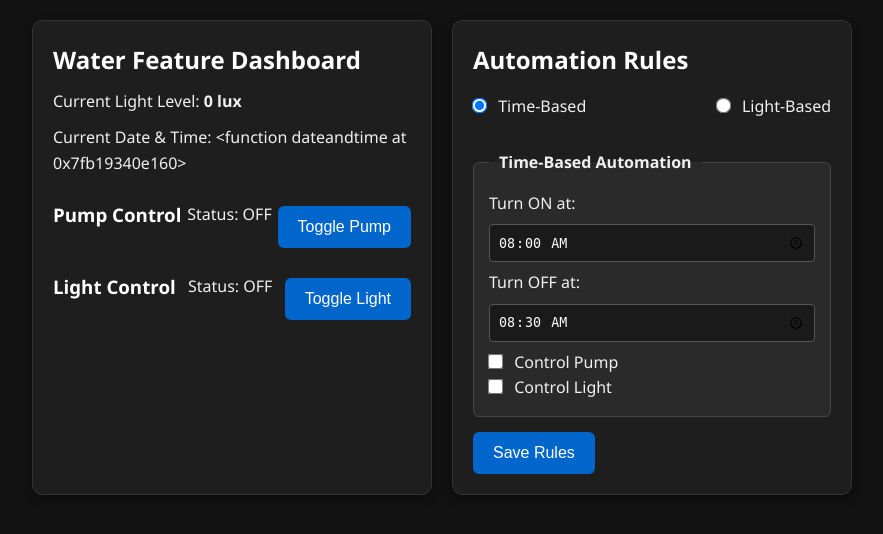
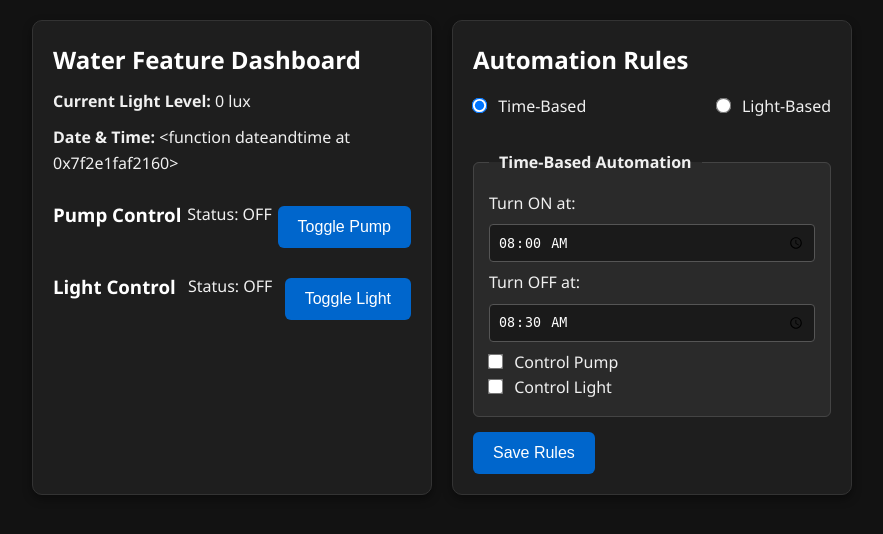
Before and after one commit to pull3t/home-water-feature, a Flask app: page / in a window 1280 px wide. Shown: the top 534 px of the page, without its empty margins (198-1081 px from the left). Run offline with Flask 3, Linux system fonts and the light colour scheme; parts of the project's set-up code (start-up, migrations or seed data) failed here and were passed over.

Commit message:
ui revision

```diff
--- a/templates/index.html
+++ b/templates/index.html
@@ -2,16 +2,17 @@
 <html lang="en">
 <head>
     <meta charset="UTF-8">
-    <meta name="viewport" content="width=device-width, initial-scale=1">
-    <title>Raspberry Pi Automation Dashboard</title>
+    <meta name="viewport" content="width=device-width, initial-scale=1.0">
+    <title>Water Feature Dashboard</title>
     <link rel="stylesheet" href="{{ url_for('static', filename='style.css') }}">
 </head>
 <body>
     <div class="container">
+        <!-- Sensor & Manual Control Panel -->
         <div class="box">
             <h2>Water Feature Dashboard</h2>
-            <p>Current Light Level: <strong><span id="lux">{{ lux }}</span> lux</strong></p>
-            <p>Current Date & Time: <span id="dateandtime">{{ dateandtime }}</span></p>
+            <p><strong>Current Light Level:</strong> <span id="lux">{{ lux }}</span> lux</p>
+            <p><strong>Date & Time:</strong> <span id="dateandtime">{{ dateandtime }}</span></p>
 
             <div class="toggle-group">
                 <h3>Pump Control</h3>
@@ -26,11 +27,11 @@
             </div>
         </div>
 
+        <!-- Automation Rules Panel -->
         <div class="box">
             <h2>Automation Rules</h2>
             <form id="rulesForm">
-
-                <!-- Automation Mode Selection -->
+                <!-- Mode Selection -->
                 <div class="toggle-group">
                     <label><input type="radio" name="automation_mode" value="time"
                         {{ 'checked' if rules['mode'] == 'time' else '' }}> Time-Based</label>
```
